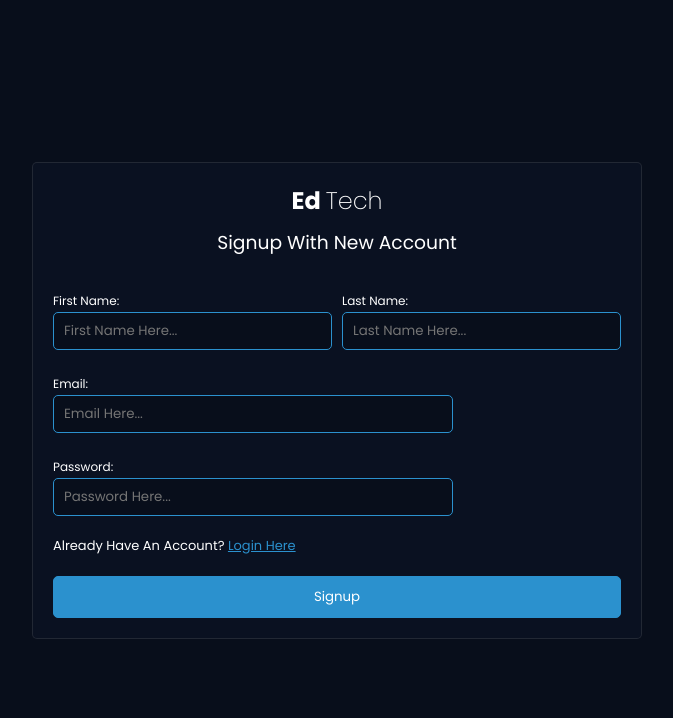
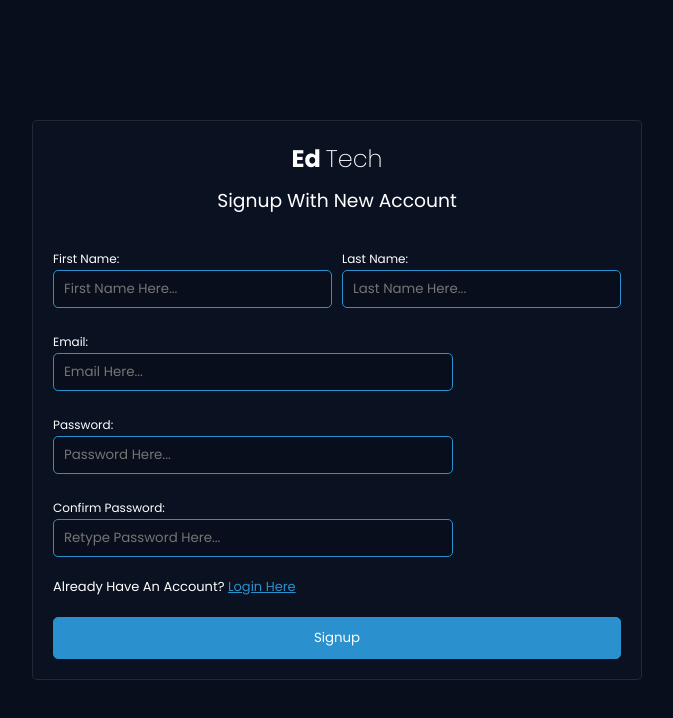
Before and after one commit to mjaumi/interactive-cares-frontend-assessment, a React (Create React App) app: page /signup in a window 1280 px wide. Shown: the top 718 px of the page, without its empty margins (303-976 px from the left). Built offline with nearby package versions, Linux system fonts and the light colour scheme; no server answers.

Commit message:
user signup with firebase done

```diff
--- a/package.json
+++ b/package.json
@@ -10,6 +10,7 @@
     "node-sass": "^7.0.3",
     "react": "^18.2.0",
     "react-dom": "^18.2.0",
+    "react-firebase-hooks": "^5.1.1",
     "react-icons": "^4.8.0",
     "react-player": "^2.12.0",
     "react-query": "^3.39.3",
--- /dev/null
+++ b/src/firebase.init.js
@@ -0,0 +1,21 @@
+// Import the functions you need from the SDKs you need
+import { initializeApp } from 'firebase/app';
+import { getAuth } from 'firebase/auth';
+// TODO: Add SDKs for Firebase products that you want to use
+// https://firebase.google.com/docs/web/setup#available-libraries
+
+// Your web app's Firebase configuration
+const firebaseConfig = {
+    apiKey: process.env.REACT_APP_APIKEY,
+    authDomain: process.env.REACT_APP_AUTHDOMAIN,
+    projectId: process.env.REACT_APP_PROJECTID,
+    storageBucket: process.env.REACT_APP_STORAGEBUCKET,
+    messagingSenderId: process.env.REACT_APP_MESSAGINGSENDERID,
+    appId: process.env.REACT_APP_APPID
+};
+
+// Initialize Firebase
+const app = initializeApp(firebaseConfig);
+const auth = getAuth(app);
+
+export default auth;
--- a/src/pages/Authentication/Signup/Signup.js
+++ b/src/pages/Authentication/Signup/Signup.js
@@ -1,8 +1,45 @@
-import React from 'react';
+import React, { useState } from 'react';
 import styles from './signup.module.scss';
-import { Link } from 'react-router-dom';
+import { useCreateUserWithEmailAndPassword, useUpdateProfile } from 'react-firebase-hooks/auth';
+import { Link, useNavigate } from 'react-router-dom';
+import auth from '../../../firebase.init';
+import axios from '../../../utils/axios';
 
 const Signup = () => {
+    // integration of react-firebase hooks here
+    const [createUserWithEmailAndPassword, user, loading, error] = useCreateUserWithEmailAndPassword(auth);
+    const [updateProfile, updating, updatingError] = useUpdateProfile(auth);
+
+    // integration of react hooks here
+    const [firstName, setFirstName] = useState('');
+    const [lastName, setLastName] = useState('');
+    const [email, setEmail] = useState('');
+    const [password, setPassword] = useState('');
+    const [confPassword, setConfPassword] = useState('');
+
+    // integration of react-router-dom hooks here
+    const navigate = useNavigate();
+
+    const userSignupHandler = async (e) => {
+        e.preventDefault();
+
+        if (password === confPassword) {
+            await createUserWithEmailAndPassword(email, password);
+            await updateProfile({ displayName: firstName + ' ' + lastName });
+
+            const userData = {
+                email,
+                watched_videos: [],
+                added_notes: [],
+            }
+
+            const { status } = await axios.post('/user', userData);
+
+            console.log(user, status);
+            navigate('/');
+        }
+
+    }
 
     // rendering signup page here
     return (
@@ -15,24 +52,28 @@ const Signup = () => {
                     <div className='ed-tech-auth-text'>
                         <h3>Signup With New Account</h3>
                     </div>
-                    <form>
+                    <form onSubmit={userSignupHandler}>
                         <div className={styles.ed_tech_signup_name_container}>
                             <div className='ed-tech-auth-input-container'>
                                 <span>First Name:</span>
-                                <input type="text" className='ed-tech-auth-input' placeholder='First Name Here...' />
+                                <input value={firstName} onChange={e => setFirstName(e.target.value)} type="text" className='ed-tech-auth-input' placeholder='First Name Here...' required />
                             </div>
                             <div className='ed-tech-auth-input-container'>
                                 <span>Last Name:</span>
-                                <input type="text" className='ed-tech-auth-input' placeholder='Last Name Here...' />
+                                <input value={lastName} onChange={e => setLastName(e.target.value)} type="text" className='ed-tech-auth-input' placeholder='Last Name Here...' required />
                             </div>
                         </div>
                         <div className='ed-tech-auth-input-container'>
                             <span>Email:</span>
-                            <input type="email" className='ed-tech-auth-input' placeholder='Email Here...' />
+                            <input value={email} onChange={e => setEmail(e.target.value)} type="email" className='ed-tech-auth-input' placeholder='Email Here...' required />
                         </div>
                         <div className='ed-tech-auth-input-container'>
                             <span>Password:</span>
-                            <input type="password" className='ed-tech-auth-input' placeholder='Password Here...' />
+                            <input value={password} onChange={e => setPassword(e.target.value)} type="password" className='ed-tech-auth-input' placeholder='Password Here...' required />
+                        </div>
+                        <div className='ed-tech-auth-input-container'>
+                            <span>Confirm Password:</span>
+                            <input value={confPassword} onChange={e => setConfPassword(e.target.value)} type="password" className='ed-tech-auth-input' placeholder='Retype Password Here...' required />
                         </div>
                         <p className='ed-tech-create-account-text'>Already Have An Account? <Link to='/'>Login Here</Link></p>
                         <button className='ed-tech-button ed-tech-button-block log-btn' type="submit">Signup</button>
```
Also changed, not shown: 2 other files (tests, documents, lock files or other folders).
